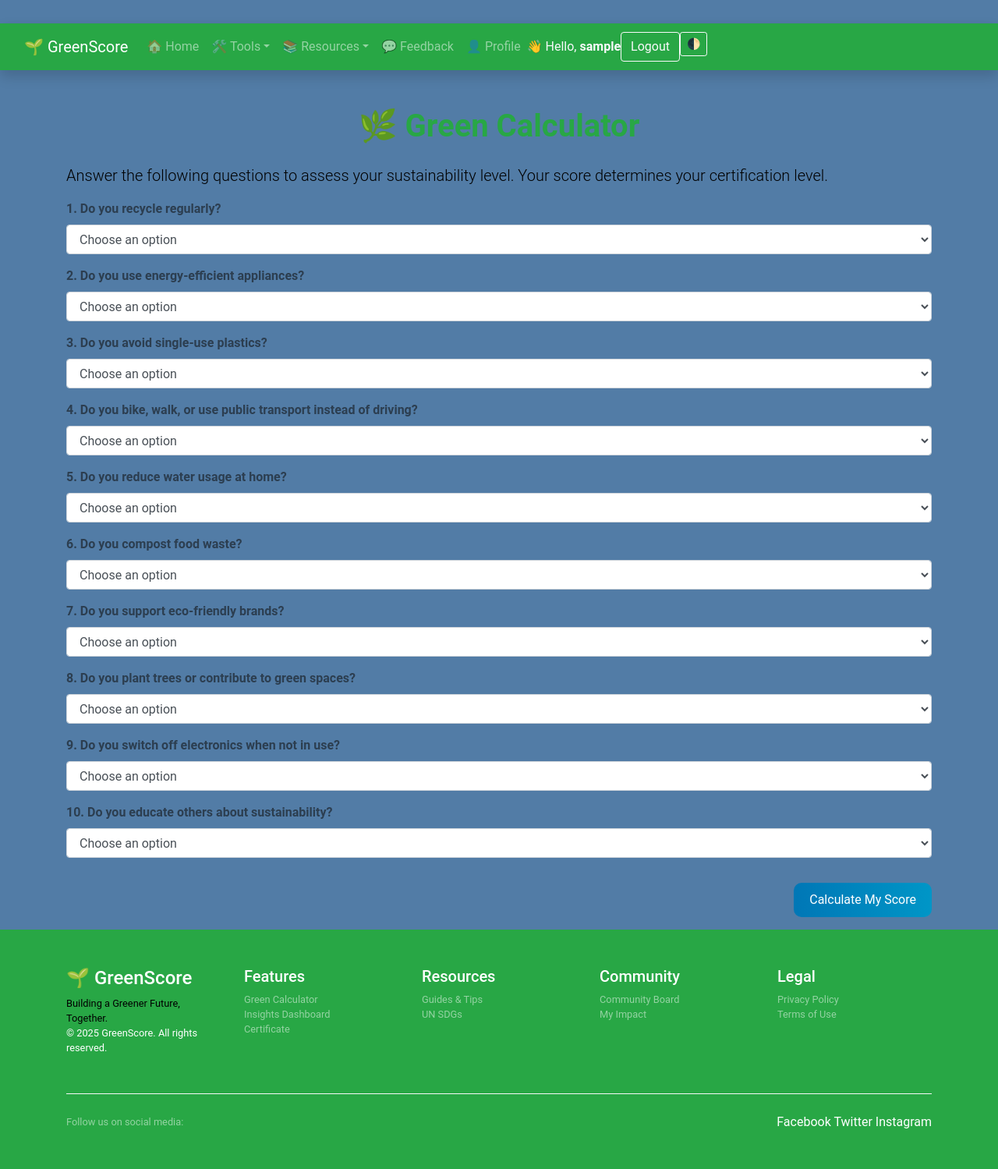
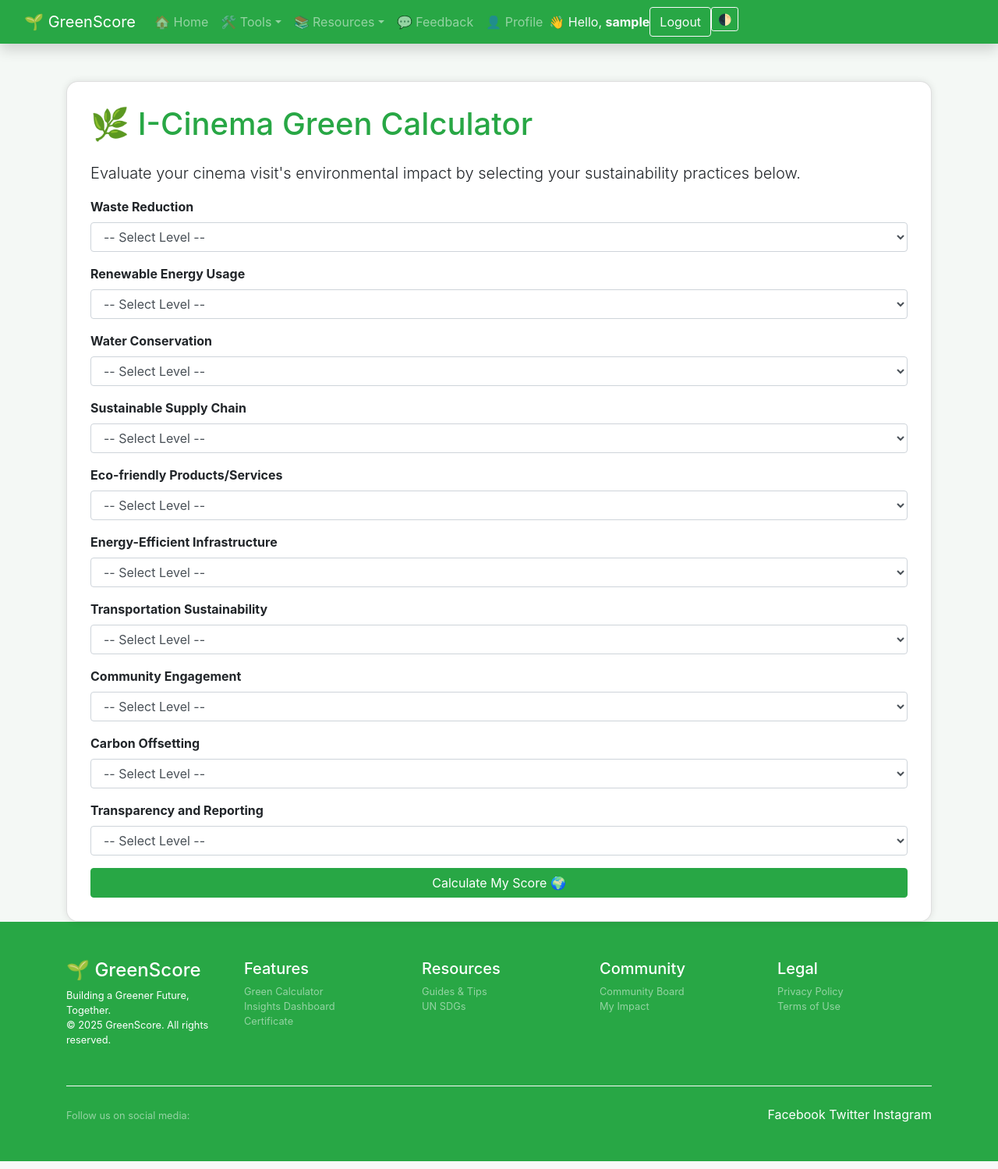
Before and after one commit to Lancelcode/Graded-Unit-2-webpage, a PHP site: page /green_calculator.php in a window 1280 px wide. Shown: the whole page at 78% size. Run offline with PHP 8.4, Linux system fonts and the light colour scheme; the visitor is signed in with stand-in values (Sample User, id 1).

Commit message:
green calculator, resources and certificate  improved visualy and logicaly

```diff
--- a/green_calculator.php
+++ b/green_calculator.php
@@ -1,5 +1,11 @@
-<?php require_once 'includes/init.php'; ?>
-<?php include 'includes/nav.php'; ?>
+<?php require_once 'includes/init.php';
+require('includes/connect_db.php');
+
+if (!isset($_SESSION['username']) || !isset($_SESSION['id'])) {
+    header('Location: login.php');
+    exit();
+}
+?>
 
 <!DOCTYPE html>
 <html lang="en">
@@ -10,49 +16,116 @@
 
     <!-- Bootstrap & Custom Styles -->
     <link rel="stylesheet" href="https://stackpath.bootstrapcdn.com/bootstrap/4.5.2/css/bootstrap.min.css">
-    <link rel="stylesheet" href="style.css">
+
+    <style>
+        body { background-color: #f4f8f5; }
+        .card-custom {
+            border-radius: 15px;
+            box-shadow: 0 0 10px rgba(0,0,0,0.1);
+            padding: 30px;
+        }
+        .award {
+            font-size: 1.5rem;
+            margin: 15px 0;
+        }
+        .btn-group { margin-top: 20px; }
+        .award-icon {
+            font-size: 2rem;
+        }
+    </style>
 </head>
 <body>
+<?php include 'includes/nav.php'; ?>
+<div class="container mt-5">
+    <div class="card card-custom">
+        <h1 class="text-success mb-4">🌿 I-Cinema Green Calculator</h1>
+        <p class="lead">Evaluate your cinema visit's environmental impact by selecting your sustainability practices below.</p>
 
-<div class="container mt-5">
-    <h1 class="mb-4 text-success">🌿 Green Calculator</h1>
-    <p class="lead">Answer the following questions to assess your sustainability level. Your score determines your certification level.</p>
+        <form method="POST">
+            <?php
+            $measures = [
+                "Waste Reduction",
+                "Renewable Energy Usage",
+                "Water Conservation",
+                "Sustainable Supply Chain",
+                "Eco-friendly Products/Services",
+                "Energy-Efficient Infrastructure",
+                "Transportation Sustainability",
+                "Community Engagement",
+                "Carbon Offsetting",
+                "Transparency and Reporting"
+            ];
 
-    <form action="logic/green_calculator_logic.php" method="POST">
+            foreach ($measures as $index => $measure) {
+                echo "<div class='form-group'>";
+                echo "<label><strong>$measure</strong></label>";
+                echo "<select class='form-control' name='measure_$index' required>
+                <option value=''>-- Select Level --</option>
+                <option value='10'>🟢 Green (Excellent)</option>
+                <option value='5'>🟠 Amber (Moderate)</option>
+                <option value='0'>🔴 Red (Not Implemented)</option>
+              </select>";
+                echo "</div>";
+            }
+            ?>
+            <button class="btn btn-success btn-block mt-3" name="submit">Calculate My Score 🌍</button>
+        </form>
+
         <?php
-        $questions = [
-            "Do you recycle regularly?",
-            "Do you use energy-efficient appliances?",
-            "Do you avoid single-use plastics?",
-            "Do you bike, walk, or use public transport instead of driving?",
-            "Do you reduce water usage at home?",
-            "Do you compost food waste?",
-            "Do you support eco-friendly brands?",
-            "Do you plant trees or contribute to green spaces?",
-            "Do you switch off electronics when not in use?",
-            "Do you educate others about sustainability?"
-        ];
+        if ($_SERVER['REQUEST_METHOD'] === 'POST' && isset($_POST['submit'])) {
+            $total = 0;
+            $green = $amber = $red = 0;
 
-        foreach ($questions as $index => $q) {
-            echo "<div class='form-group'>";
-            echo "<label for='q$index' class='font-weight-bold'>" . ($index + 1) . ". $q</label>";
-            echo "<select class='form-control' id='q$index' name='q$index' required>
-                    <option value=''>Choose an option</option>
-                    <option value='green'>Green (Good Practice)</option>
-                    <option value='amber'>Amber (Okay)</option>
-                    <option value='red'>Red (Needs Improvement)</option>
-                  </select>";
-            echo "</div>";
+            foreach ($measures as $index => $m) {
+                $score = intval($_POST["measure_$index"]);
+                $total += $score;
+                if ($score === 10) $green++;
+                elseif ($score === 5) $amber++;
+                else $red++;
+            }
+
+            $shortfall = 100 - $total;
+            $cost = $shortfall * 10;
+
+            if ($total >= 80) $award = "Gold 🏅";
+            elseif ($total >= 60) $award = "Silver 🥈";
+            elseif ($total >= 40) $award = "Bronze 🥉";
+            else $award = "Certificate of Encouragement 👏";
+
+            // Save to DB
+            $user_id = $_SESSION['id'];
+            $stmt = mysqli_prepare($link, "INSERT INTO green_calculator_results (user_id, total_score, green_count, amber_count, red_count, award_level, shortfall, donation_cost) VALUES (?, ?, ?, ?, ?, ?, ?, ?)");
+            mysqli_stmt_bind_param($stmt, 'iiiissid', $user_id, $total, $green, $amber, $red, $award, $shortfall, $cost);
+            mysqli_stmt_execute($stmt);
+            mysqli_stmt_close($stmt);
+
+            echo "<div class='mt-4 p-4 bg-white rounded shadow-sm'>";
+            echo "<h3 class='text-primary'>Your Sustainability Score</h3>";
+            echo "<p><strong>Total Points:</strong> $total / 100</p>";
+            echo "<p>🟢 Green: $green | 🟠 Amber: $amber | 🔴 Red: $red</p>";
+            echo "<div class='award'><strong>🎖 Award:</strong> $award</div>";
+
+            if ($shortfall > 0) {
+                echo "<p class='text-danger'>You’re <strong>$shortfall points</strong> short of a perfect score. To go Gold, consider a donation of <strong>£$cost</strong>.</p>";
+            } else {
+                echo "<p class='text-success'>✅ You’ve achieved a perfect 100! You're a green superstar!</p>";
+            }
+
+            // Action buttons
+            echo "<div class='btn-group'>";
+            echo "<a href='certificate_preview.php?level=" . urlencode($award) . "' class='btn btn-outline-primary'>📄 Download Certificate</a>";
+
+            if ($total < 80) {
+                echo "<a href='buy_points.php?shortfall=$shortfall&cost=$cost' class='btn btn-outline-warning'>💸 Buy Points to Reach Gold</a>";
+            }
+            echo "</div></div>";
         }
+
+        mysqli_close($link);
         ?>
-        <div class="text-right">
-            <button type="submit" class="btn btn-primary mt-3">Calculate My Score</button>
-        </div>
-    </form>
+    </div>
 </div>
-
 <?php include 'includes/footer.php'; ?>
-
 <!-- Scripts -->
 <script src="https://cdn.jsdelivr.net/npm/jquery@3.6.0/dist/jquery.min.js"></script>
 <script src="https://cdn.jsdelivr.net/npm/bootstrap@5.3.3/dist/js/bootstrap.bundle.min.js"></script>
--- a/green_resources.php
+++ b/green_resources.php
@@ -50,6 +50,7 @@
 </div>
 
 <?php include 'includes/footer.php'; ?>
-
+<!-- Bootstrap JS -->
+<script src="https://cdn.jsdelivr.net/npm/bootstrap@5.3.3/dist/js/bootstrap.bundle.min.js"></script>
 </body>
 </html>
```
Also changed, not shown: certificate_preview.php (+43 -33 lines).
